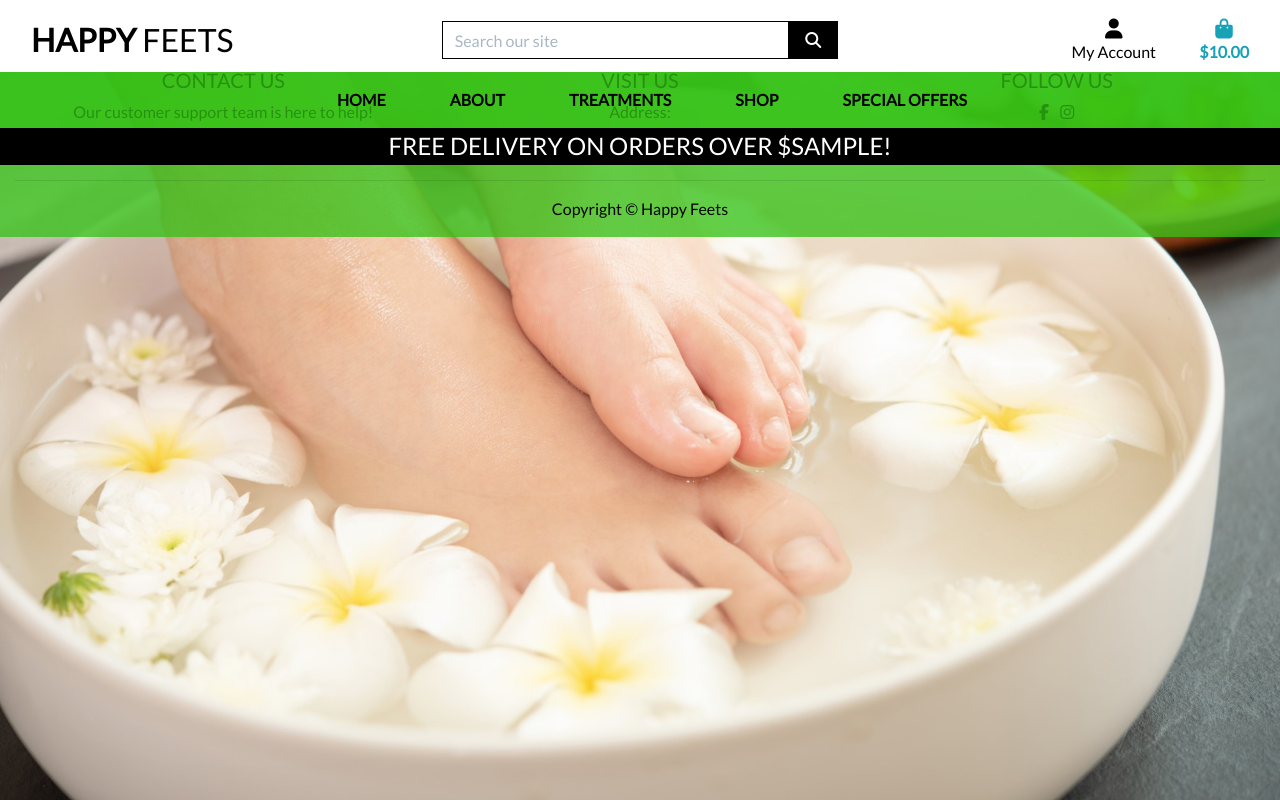
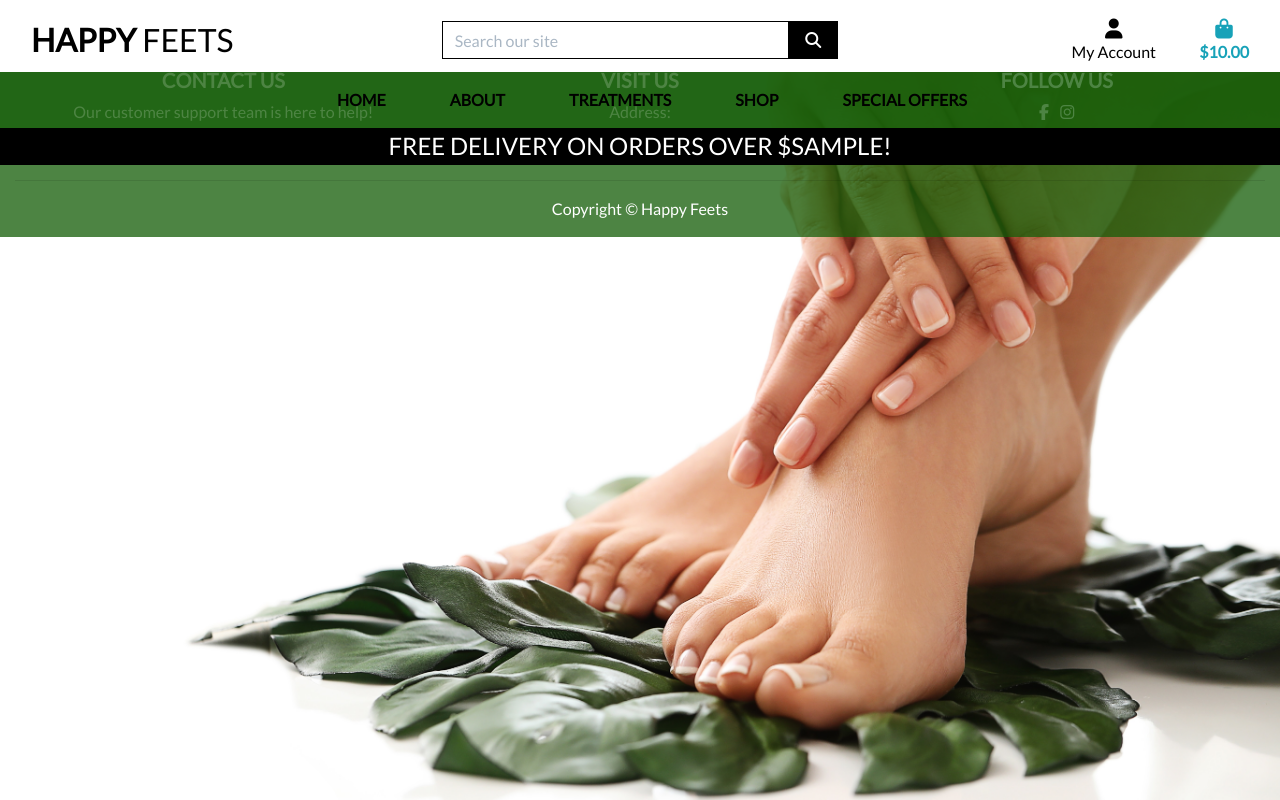
Before and after one commit to Code-Institute-Submissions/Sndrahel-Happy_Feets, a Django app: template templates/base.html in a window 1280 px wide. Run offline with Django 3.2, Linux system fonts and the light colour scheme; the template is opened without the code that fills it: most values are stand-ins (such as "Sample title", 1, 10 or a date in 2020); some libraries are stand-ins or nearby versions.

Commit message:
Style(base-core): Fixed some styling in base.html and changed hero picture

```diff
--- a/home/templates/home/index.html
+++ b/home/templates/home/index.html
@@ -18,7 +18,7 @@
                 </h1>
                 <div class="my-5">
                     <h4>
-                        <a href="" class="shop-now-button btn btn-lg rounded-0 text-uppercase py-3">Shop Now</a>
+                        <a href="" class="shop-now-button btn btn-lg rounded-0 text-uppercase py-3">Book Now</a>
                     </h4>
                 </div>
             </div>
--- a/static/css/base.css
+++ b/static/css/base.css
@@ -3,7 +3,7 @@
 }
 
 body {
-    background: url('/media/feet-treatment.jpg') no-repeat center center fixed;
+    background: url('/media/feet-pedicure.jpg') no-repeat center center fixed;
     background-size: cover;
     height: calc(100vh - 164px);
     color: #555;
@@ -28,7 +28,7 @@
 }
 
 .top-banner {
-    background-color: #32c215c2;
+    background-color: #165e08c2;
 }
 
 .shop-now-button {
@@ -113,17 +113,17 @@
 /* Footer */
 
 .footer-wrapper{
-    background-color: #32c215c2;
+    background-color: #165e08c2;
     padding-top: 20px;
-    color: black;
+    color: white;
 }
 
 .footer-links {
-    color: black;
+    color: white;
 }
 
 .footer-icons {
-    color: black;
+    color: white;
 }
 
 /* ------------------------------- bootstrap toasts */
--- a/templates/includes/footer.html
+++ b/templates/includes/footer.html
@@ -2,7 +2,7 @@
 <footer class="container-fluid text-center footer-wrapper">
     <div class="row no-gutters">
         <div class="col-sm-4 mx-auto">
-            <h5 class="general-sub text-uppercase">Contact Us</h5>
+            <h5 class="logo-font font-weight-bold text-uppercase">Contact Us</h5>
             <p class="in-line-block footer-body">
                 Our customer support team is here to help!
                 <br />
@@ -11,13 +11,13 @@
             </p>
         </div>
         <div class="col-sm-4 mx-auto">
-            <h5 class="general-sub text-uppercase">Visit Us</h5>
+            <h5 class="logo-font font-weight-bold text-uppercase">Visit Us</h5>
             <p class="in-line-block footer-body">
                 Address:
             </p>
         </div>
         <div class="col-sm-4 mx-auto">
-            <h5 class="general-sub text-uppercase">Follow Us</h5>
+            <h5 class="logo-font font-weight-bold text-uppercase">Follow Us</h5>
             <ul class="list-inline">
                 <li class="list-inline-item">
                     <a href="https://www.facebook.com/" target="_blank">
```
Also changed, not shown: media/feet-pedicure.jpg (added), media/feet-treatment.jpg.
